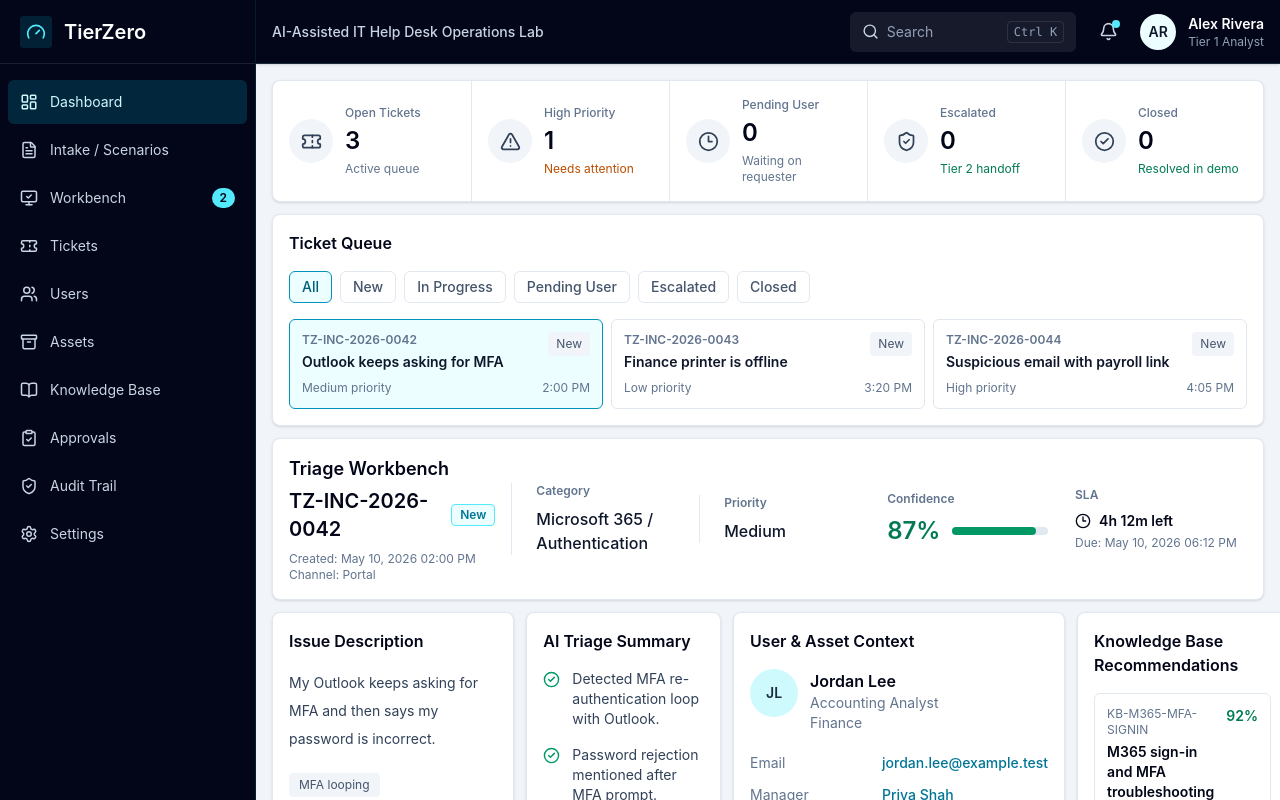
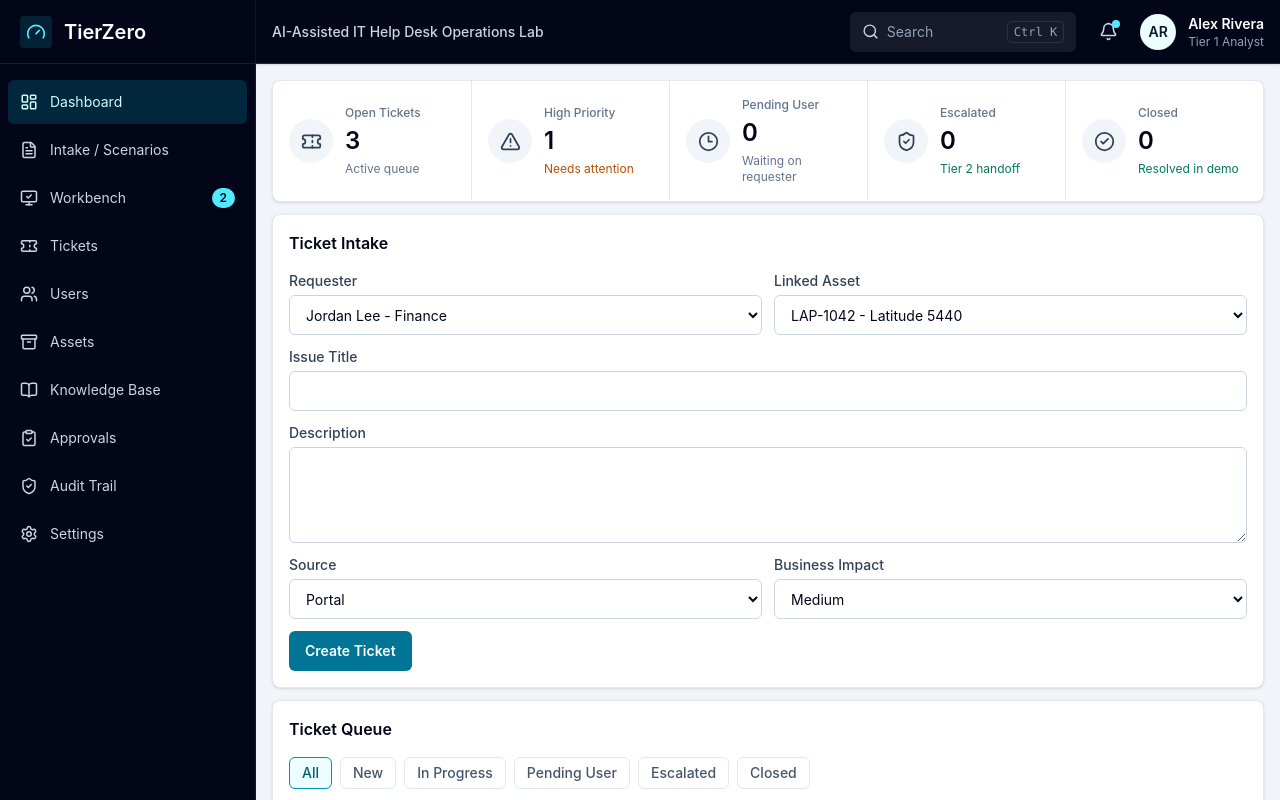
Before and after one commit to Rblea97/tierzero-helpdesk-lab, a React (Vite) app: page / in a window 1280 px wide. Shown: the top 800 px of the page. Built offline with nearby package versions, Linux system fonts and the light colour scheme.

Commit message:
feat: add interactive ticket intake

```diff
--- a/eslint.config.js
+++ b/eslint.config.js
@@ -4,7 +4,7 @@ import reactRefresh from "eslint-plugin-react-refresh";
 import tseslint from "typescript-eslint";
 
 export default tseslint.config(
-  { ignores: ["dist"] },
+  { ignores: ["dist", ".vite", ".playwright-mcp", "coverage"] },
   js.configs.recommended,
   ...tseslint.configs.recommended,
   {
--- a/src/App.tsx
+++ b/src/App.tsx
@@ -6,19 +6,31 @@ import {
   PrimaryWorkbenchPanels,
   SecondaryWorkbenchPanels
 } from "./components/workbench/WorkbenchPanels";
+import { TicketIntake } from "./components/workbench/TicketIntake";
 import { TicketQueue } from "./components/workbench/TicketQueue";
 import { TriageHeader } from "./components/workbench/TriageHeader";
 import { sampleTickets } from "./data/mockData";
 import { getQueueMetrics, getVisibleTickets } from "./domain/queue";
+import {
+  createTicketFromIntake,
+  validateTicketIntake
+} from "./domain/tickets";
 import { triageTicket } from "./domain/triage";
-import type { QueueFilter, Ticket } from "./domain/types";
+import type {
+  QueueFilter,
+  Ticket,
+  TicketIntake as TicketIntakeModel
+} from "./domain/types";
 import { buildTimeline } from "./domain/workflow";
 import type { ApprovalState, NoteTab } from "./domain/workflow";
 
 export function App() {
-  const [tickets] = useState<Ticket[]>(sampleTickets);
+  const [tickets, setTickets] = useState<Ticket[]>(sampleTickets);
   const [selectedTicketId, setSelectedTicketId] = useState(sampleTickets[0].id);
   const [queueFilter, setQueueFilter] = useState<QueueFilter>("all");
+  const [intakeErrors, setIntakeErrors] = useState<
+    Record<string, string | undefined>
+  >({});
   const [approvalState, setApprovalState] =
     useState<ApprovalState>("pending");
   const [activeNoteTab, setActiveNoteTab] = useState<NoteTab>("notes");
@@ -40,9 +52,31 @@ export function App() {
     setActiveNoteTab("notes");
   }
 
+  function handleCreateTicket(intake: TicketIntakeModel): boolean {
+    const validation = validateTicketIntake(intake);
+
+    if (!validation.valid) {
+      setIntakeErrors(validation.errors);
+      return false;
+    }
+
+    const timestamp = new Date().toISOString();
+    const newTicket = createTicketFromIntake(intake, tickets, timestamp);
+
+    setTickets((current) => [...current, newTicket]);
+    setSelectedTicketId(newTicket.id);
+    setQueueFilter("all");
+    setIntakeErrors({});
+    setApprovalState("pending");
+    setActiveNoteTab("notes");
+
+    return true;
+  }
+
   return (
     <AppShell>
       <MetricStrip metrics={metrics} />
+      <TicketIntake errors={intakeErrors} onSubmit={handleCreateTicket} />
       <TicketQueue
         filter={queueFilter}
         onFilterChange={setQueueFilter}
--- /dev/null
+++ b/src/components/workbench/TicketIntake.tsx
@@ -0,0 +1,158 @@
+import type { FormEvent } from "react";
+import { useState } from "react";
+import { assets, users } from "../../data/mockData";
+import type { TicketIntake as TicketIntakeModel } from "../../domain/types";
+import { Panel } from "../ui/Panel";
+
+const initialDraft: TicketIntakeModel = {
+  title: "",
+  description: "",
+  requesterId: users[0]?.id ?? "",
+  assetId: assets[0]?.id,
+  source: "portal",
+  businessImpact: "medium"
+};
+
+export function TicketIntake({
+  errors,
+  onSubmit
+}: {
+  errors: Record<string, string | undefined>;
+  onSubmit: (intake: TicketIntakeModel) => boolean;
+}) {
+  const [draft, setDraft] = useState<TicketIntakeModel>(initialDraft);
+
+  function handleSubmit(event: FormEvent<HTMLFormElement>) {
+    event.preventDefault();
+    const created = onSubmit(draft);
+
+    if (created) {
+      setDraft(initialDraft);
+    }
+  }
+
+  return (
+    <Panel title="Ticket Intake">
+      <form className="grid gap-3 md:grid-cols-2" onSubmit={handleSubmit}>
+        <label className="grid gap-1 text-sm">
+          <span className="font-medium text-slate-700">Requester</span>
+          <select
+            className="h-10 rounded-md border border-slate-300 bg-white px-3"
+            onChange={(event) =>
+              setDraft((current) => ({
+                ...current,
+                requesterId: event.target.value
+              }))
+            }
+            value={draft.requesterId}
+          >
+            {users.map((user) => (
+              <option key={user.id} value={user.id}>
+                {user.name} - {user.department}
+              </option>
+            ))}
+          </select>
+          {errors.requesterId ? (
+            <span className="text-xs text-red-700">{errors.requesterId}</span>
+          ) : null}
+        </label>
+        <label className="grid gap-1 text-sm">
+          <span className="font-medium text-slate-700">Linked Asset</span>
+          <select
+            className="h-10 rounded-md border border-slate-300 bg-white px-3"
+            onChange={(event) =>
+              setDraft((current) => ({
+                ...current,
+                assetId: event.target.value || undefined
+              }))
+            }
+            value={draft.assetId ?? ""}
+          >
+            <option value="">No linked asset</option>
+            {assets.map((asset) => (
+              <option key={asset.id} value={asset.id}>
+                {asset.assetTag} - {asset.model}
+              </option>
+            ))}
+          </select>
+        </label>
+        <label className="grid gap-1 text-sm md:col-span-2">
+          <span className="font-medium text-slate-700">Issue Title</span>
+          <input
+            className="h-10 rounded-md border border-slate-300 px-3"
+            onChange={(event) =>
+              setDraft((current) => ({
+                ...current,
+                title: event.target.value
+              }))
+            }
+            value={draft.title}
+          />
+          {errors.title ? (
+            <span className="text-xs text-red-700">{errors.title}</span>
+          ) : null}
+        </label>
+        <label className="grid gap-1 text-sm md:col-span-2">
+          <span className="font-medium text-slate-700">Description</span>
+          <textarea
+            className="min-h-24 rounded-md border border-slate-300 p-3"
+            onChange={(event) =>
+              setDraft((current) => ({
+                ...current,
+                description: event.target.value
+              }))
+            }
+            value={draft.description}
+          />
+          {errors.description ? (
+            <span className="text-xs text-red-700">{errors.description}</span>
+          ) : null}
+        </label>
+        <label className="grid gap-1 text-sm">
+          <span className="font-medium text-slate-700">Source</span>
+          <select
+            className="h-10 rounded-md border border-slate-300 bg-white px-3"
+            onChange={(event) =>
+              setDraft((current) => ({
+                ...current,
+                source: event.target.value as TicketIntakeModel["source"]
+              }))
+            }
+            value={draft.source}
+          >
+            <option value="portal">Portal</option>
+            <option value="email">Email</option>
+            <option value="phone">Phone</option>
+            <option value="walkup">Walk-up</option>
+          </select>
+        </label>
+        <label className="grid gap-1 text-sm">
+          <span className="font-medium text-slate-700">Business Impact</span>
+          <select
+            className="h-10 rounded-md border border-slate-300 bg-white px-3"
+            onChange={(event) =>
+              setDraft((current) => ({
+                ...current,
+                businessImpact:
+                  event.target.value as TicketIntakeModel["businessImpact"]
+              }))
+            }
+            value={draft.businessImpact}
+          >
+            <option value="low">Low</option>
+            <option value="medium">Medium</option>
+            <option value="high">High</option>
+          </select>
+        </label>
+        <div className="md:col-span-2">
+          <button
+            className="h-10 rounded-md bg-cyan-700 px-4 text-sm font-semibold text-white hover:bg-cyan-800"
+            type="submit"
+          >
+            Create Ticket
+          </button>
+        </div>
+      </form>
+    </Panel>
+  );
+}
--- a/src/components/workbench/TriageHeader.tsx
+++ b/src/components/workbench/TriageHeader.tsx
@@ -17,11 +17,12 @@ export function TriageHeader({
           <div className="mt-1 flex items-center gap-2">
             <p className="text-xl font-semibold">{ticket.id}</p>
             <span className="rounded border border-cyan-300 bg-cyan-50 px-2 py-0.5 text-xs font-semibold text-cyan-700">
-              New
+              {titleCase(ticket.status)}
             </span>
           </div>
           <p className="mt-2 text-xs text-slate-500">
-            Created: May 10, 2026 02:00 PM &nbsp; Channel: Portal
+            Created: {formatDateTime(ticket.createdAt)} &nbsp; Channel:{" "}
+            {titleCase(ticket.source)}
           </p>
         </div>
         <TriageField label="Category" value={recommendation.categoryName} />
@@ -50,12 +51,27 @@ export function TriageHeader({
             4h 12m left
           </p>
           <p className="mt-1 text-xs text-slate-500">
-            Due: May 10, 2026 06:12 PM
+            Due: {formatDateTime(getDueAt(ticket.createdAt))}
           </p>
         </div>
       </div>
     </section>
   );
+}
+
+function formatDateTime(value: string): string {
+  return new Intl.DateTimeFormat("en-US", {
+    dateStyle: "medium",
+    timeStyle: "short"
+  }).format(new Date(value));
+}
+
+function getDueAt(createdAt: string): string {
+  const dueAt = new Date(createdAt);
+  dueAt.setHours(dueAt.getHours() + 4);
+  dueAt.setMinutes(dueAt.getMinutes() + 12);
+
+  return dueAt.toISOString();
 }
 
 function TriageField({ label, value }: { label: string; value: string }) {
--- a/src/components/workbench/WorkbenchPanels.tsx
+++ b/src/components/workbench/WorkbenchPanels.tsx
@@ -357,6 +357,8 @@ function AuditTimeline({ timeline }: { timeline: AuditEvent[] }) {
 }
 
 function issueTags(ticket: Ticket): string[] {
+  const text = `${ticket.title} ${ticket.description}`.toLowerCase();
+
   if (ticket.id === "TZ-INC-2026-0043") {
     return ["Printer offline", "Shared device", "Queue issue"];
   }
@@ -365,10 +367,20 @@ function issueTags(ticket: Ticket): string[] {
     return ["Suspicious email", "Payroll link", "Security review"];
   }
 
+  if (
+    text.includes("vpn") ||
+    text.includes("remote") ||
+    text.includes("tunnel")
+  ) {
+    return ["VPN connection", "Remote access", "Tunnel failure"];
+  }
+
   return ["MFA looping", "Password rejected", "Outlook Desktop"];
 }
 
 function businessImpact(ticket: Ticket): string {
+  const text = `${ticket.title} ${ticket.description}`.toLowerCase();
+
   if (ticket.id === "TZ-INC-2026-0043") {
     return "Department printing delayed";
   }
@@ -377,10 +389,23 @@ function businessImpact(ticket: Ticket): string {
     return "Potential credential risk";
   }
 
+  if (text.includes("vpn") || text.includes("remote")) {
+    return "Remote access blocked";
+  }
+
   return "Cannot access email";
 }
 
 function triageFindings(recommendation: Recommendation): string[] {
+  if (recommendation.categoryId === "cat-vpn") {
+    return [
+      "Remote access failure reported by requester.",
+      "VPN tunnel or network path should be checked.",
+      "Account and VPN group membership need review.",
+      "Escalate if multiple users report gateway failure."
+    ];
+  }
+
   if (recommendation.categoryId === "cat-security-phishing") {
     return [
       "Suspicious payroll link reported by user.",
--- a/src/data/mockData.ts
+++ b/src/data/mockData.ts
@@ -202,6 +202,37 @@ export const knowledgeBaseArticles: KnowledgeBaseArticle[] = [
     safetyNotes: ["Do not remove shared printer configuration without approval."]
   },
   {
+    id: "kb-vpn-remote-access",
+    title: "VPN remote access Tier 1 checklist",
+    categoryId: "cat-vpn",
+    symptoms: [
+      "VPN client cannot establish a tunnel.",
+      "User reports remote access failing from home or public Wi-Fi.",
+      "Connection may fail before MFA or after credential submission."
+    ],
+    tierOneSteps: [
+      "Confirm whether the user has working internet access outside the VPN.",
+      "Ask the user to capture the exact VPN error message.",
+      "Confirm the user's account is active and assigned to the VPN group.",
+      "Ask the user to retry from a known trusted network if available.",
+      "Escalate if multiple users report the same gateway or tunnel failure."
+    ],
+    userResponseTemplate:
+      "Hi Jordan, I can help with the VPN connection issue. Please confirm whether your internet works before connecting to VPN and share the exact error shown by the VPN client.",
+    internalNotesTemplate:
+      "Remote access report. Confirm internet access, VPN group membership, MFA state, client error, and whether other users are affected before escalating.",
+    escalationCriteria: [
+      "Multiple users affected",
+      "VPN gateway unavailable",
+      "User blocked from urgent business access",
+      "Account or group membership requires admin review"
+    ],
+    safetyNotes: [
+      "Do not ask the user to share their password.",
+      "Do not bypass MFA or conditional access controls."
+    ]
+  },
+  {
     id: "kb-phishing-report",
     title: "Phishing report handling",
     categoryId: "cat-security-phishing",
```
Also changed, not shown: 1 other file (tests, documents, lock files or other folders).
